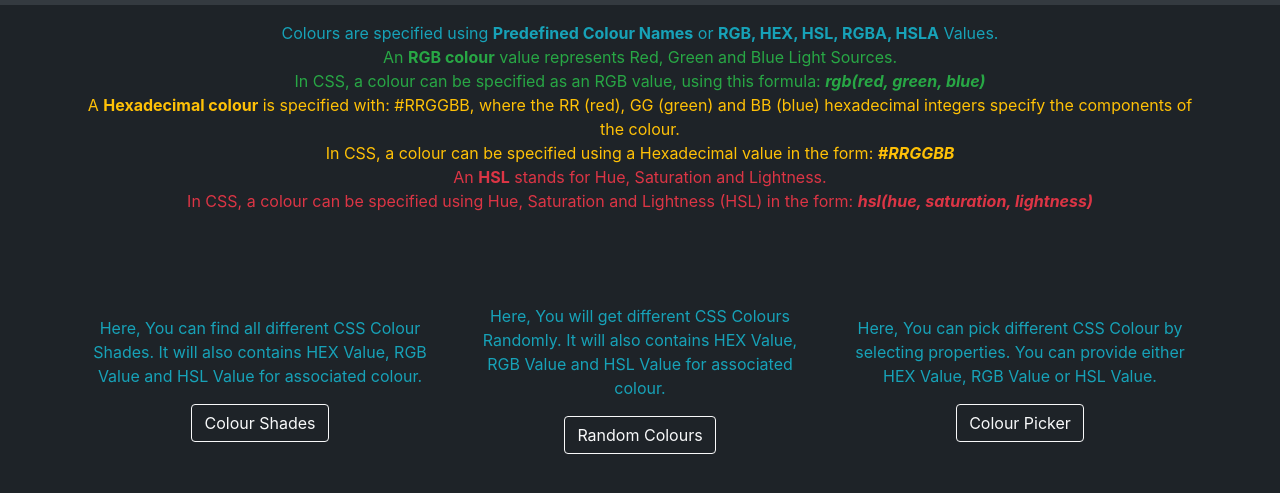
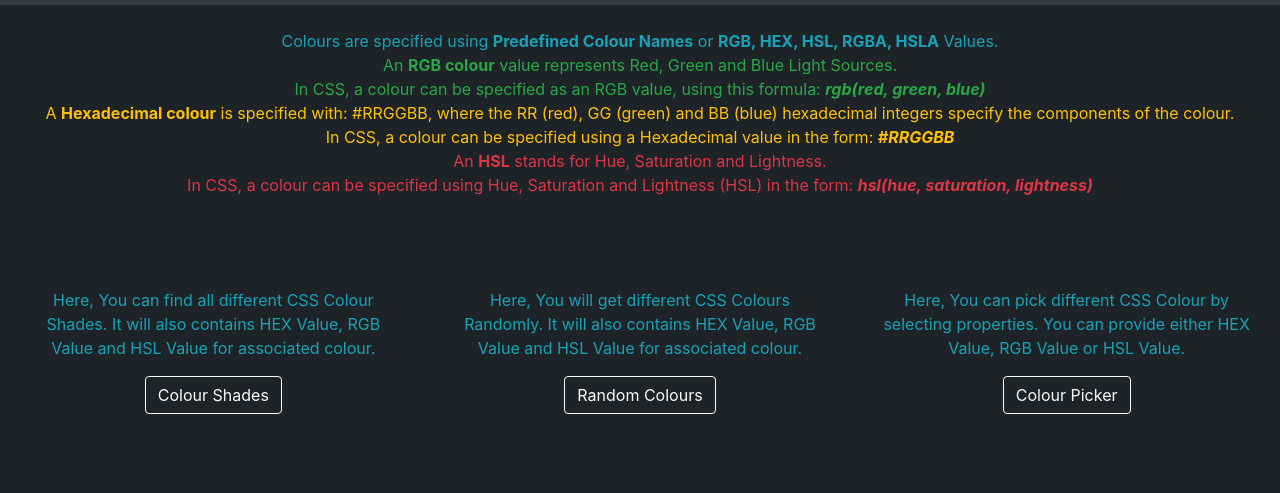
Before and after one commit to manthan2812/color-palette, a plain HTML site: page index.html in a window 1280 px wide. Shown: the part 51-544 px from the top of the page. Drawn offline with Linux system fonts and the light colour scheme.

Commit message:
Update v1.2

```diff
--- a/index.html
+++ b/index.html
@@ -38,9 +38,9 @@
         </div>
     </nav>
 
-    <div class="container">
+    <div class="container-fluid">
         <div class="row text-center align-items-center">
-            <div class="col-12 p-3 text-info text-center">
+            <div class="col-12 p-1 p-sm-2 p-md-3 p-lg-4 text-info text-center">
                 Colours are specified using <strong>Predefined Colour Names</strong> or <strong>RGB, HEX, HSL, RGBA,
                     HSLA</strong>
                 Values.<br>
@@ -64,20 +64,20 @@
             </div>
         </div>
 
-        <div class="row text-center align-items-center" style="min-height: 300px;">
-            <div class="col-12 col-sm-4 p-3">
+        <div class="row text-center align-items-center" style="min-height: 260px;">
+            <div class="col-12 col-sm-4 p-1 p-sm-2 p-md-3 p-lg-4">
                 <p class="text-info">Here, You can find all different CSS Colour Shades.
                     It will also contains HEX Value, RGB Value and HSL Value for associated colour.</p>
                 <button type="button" onclick="window.location.href='colour-shades.html';"
                     class="btn btn-outline-light">Colour Shades</button>
             </div>
-            <div class="col-12 col-sm-4 p-3">
+            <div class="col-12 col-sm-4 p-1 p-sm-2 p-md-3 p-lg-4">
                 <p class="text-info">Here, You will get different CSS Colours Randomly.
                     It will also contains HEX Value, RGB Value and HSL Value for associated colour.</p>
                 <button type="button" onclick="window.location.href='random-colours.html';"
                     class="btn btn-outline-light">Random Colours</button>
             </div>
-            <div class="col-12 col-sm-4 p-3">
+            <div class="col-12 col-sm-4 p-1 p-sm-2 p-md-3 p-lg-4">
                 <p class="text-info">Here, You can pick different CSS Colour by selecting properties.
                     You can provide either HEX Value, RGB Value or HSL Value.</p>
                 <button type="button" onclick="window.location.href='colour-picker.html';"
--- a/style.css
+++ b/style.css
@@ -54,18 +54,19 @@
     color: rgba(44, 44, 84, 1.0);
     background-color: rgba(126, 255, 245, 0.7);
     font-family: 'Bungee Shade', cursive;
+    padding: 2px;
     border: 2px;
     border-style: outset;
     border-color: rgba(44, 44, 84, 1.0);
-    font-size: 3rem;
+    font-size: 2.5rem;
     border-radius: 15px;
     text-align: center;
     margin: 0;
     position: fixed;
     left: 50%;
-    bottom: 10%;
+    bottom: 5%;
     transform: translate(-50%, 0%);
-    width: 76%;
+    width: 60%;
     z-index: 100;
 }
 
```
